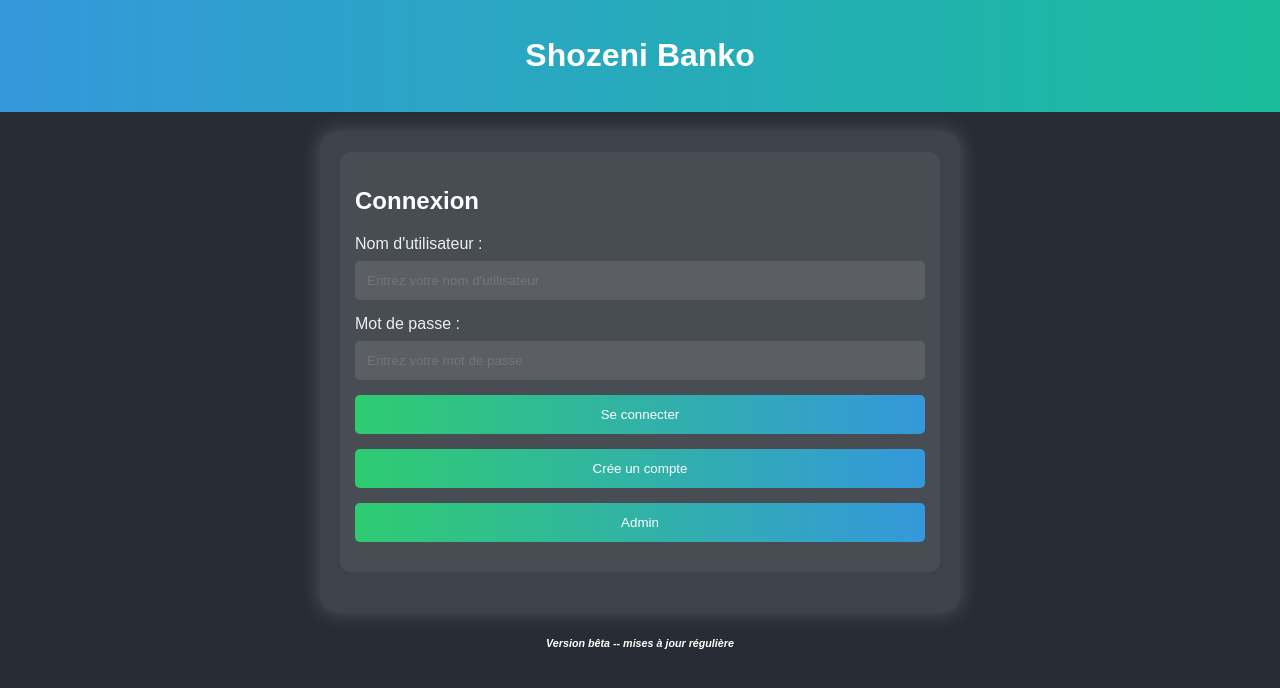
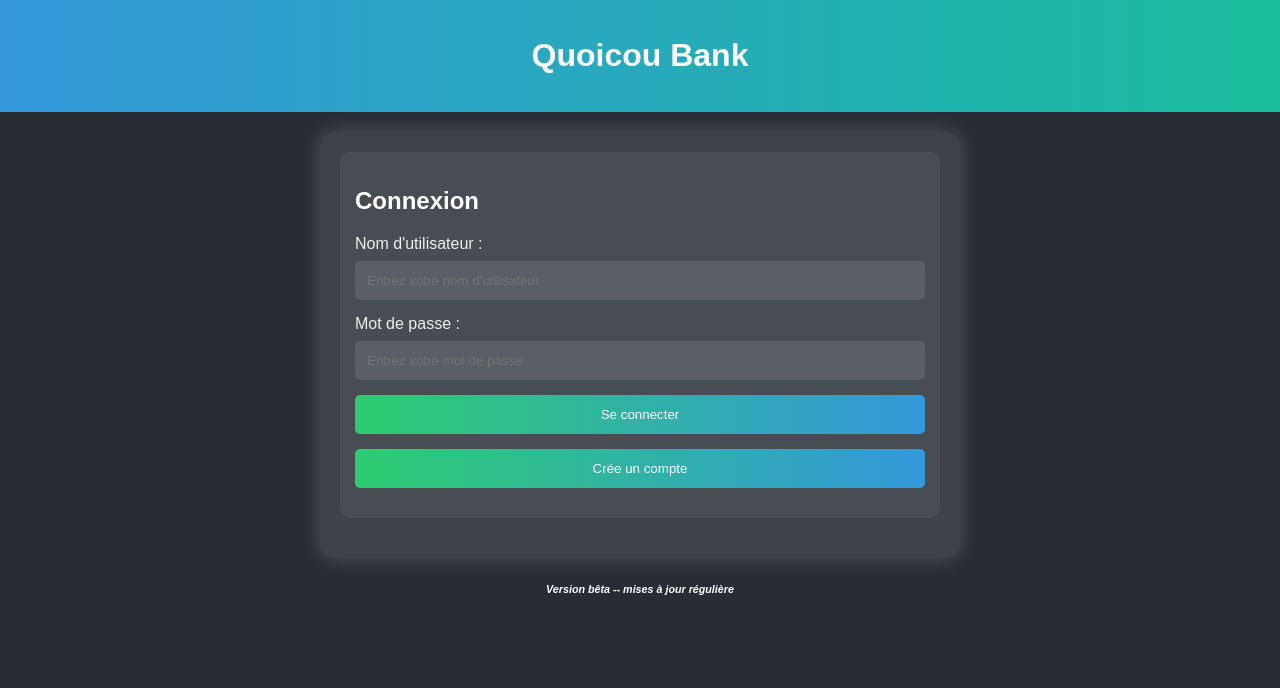
Before and after one commit to Thomas031/quoicoubank, a plain HTML site: page index.html in a window 1280 px wide. Drawn offline with Linux system fonts and the light colour scheme; some packages are replaced by stand-ins of ours; a script that the page names is missing.

Commit message:
Update index.html

```diff
--- a/index.html
+++ b/index.html
@@ -13,7 +13,7 @@
 <body>
     <script src="https://cdn.jsdelivr.net/npm/sweetalert2@11"></script>
     <header>
-        <h1>Shozeni Banko</h1>
+        <h1>Quoicou Bank</h1>
         <section id="admin-section" style="display: none;">
             <h2>Section Admin</h2>
             <button onclick="addFunds()">Ajouter des fonds</button>
@@ -35,7 +35,6 @@
             <input type="password" id="password" placeholder="Entrez votre mot de passe">
             <button onclick="login()">Se connecter</button>
             <button onclick="window.location.href='https://forms.gle/q6rXcUi3Pb8zEmJy9'">Crée un compte</button>
-            <button onclick="accessAdmin()">Admin</button>
         </section>
         <section id="admin-section-header" style="display: none;"> <!-- Nouvel ID ajouté ici -->
             <h2>Section Admin</h2>
```
